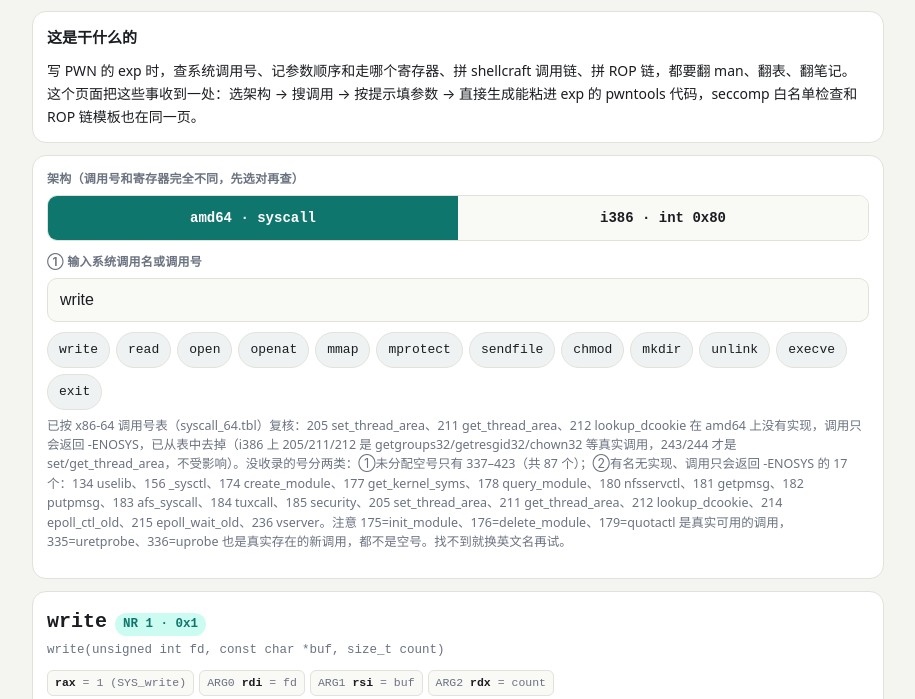
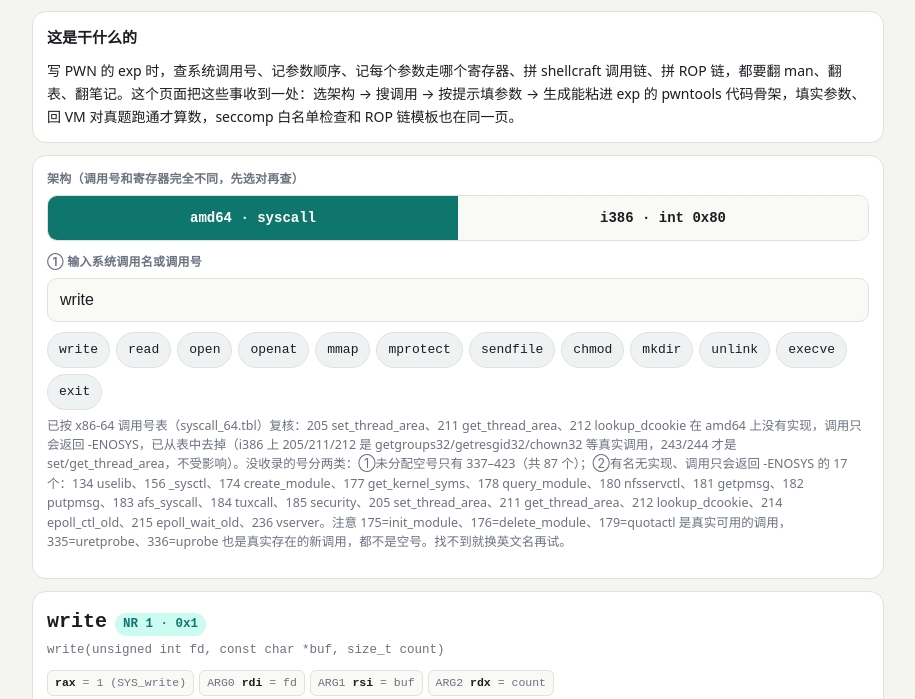
Before and after one commit to wzeze-lll/syscall-shellcraft-generator, a plain HTML site: page index.html in a window 1280 px wide. Shown: the part 101-800 px from the top of the page, without its empty margins (182-1097 px from the left). Drawn offline with Linux system fonts and the light colour scheme.

Commit message:
Intro: qualify generated code as skeleton, must fill params and verify in VM (multi-agent review)

```diff
--- a/index.html
+++ b/index.html
@@ -135,7 +135,7 @@ pre.code.blocked-code{box-shadow:0 0 0 2.5px #dc2626 inset}
   <!-- 简介 -->
   <div class="card">
     <h2>这是干什么的</h2>
-    <p style="margin:0;font-size:14px;line-height:1.65">写 PWN 的 exp 时，查系统调用号、记参数顺序和走哪个寄存器、拼 shellcraft 调用链、拼 ROP 链，都要翻 man、翻表、翻笔记。这个页面把这些事收到一处：选架构 → 搜调用 → 按提示填参数 → 直接生成能粘进 exp 的 pwntools 代码，seccomp 白名单检查和 ROP 链模板也在同一页。</p>
+    <p style="margin:0;font-size:14px;line-height:1.65">写 PWN 的 exp 时，查系统调用号、记参数顺序、记每个参数走哪个寄存器、拼 shellcraft 调用链、拼 ROP 链，都要翻 man、翻表、翻笔记。这个页面把这些事收到一处：选架构 → 搜调用 → 按提示填参数 → 生成能粘进 exp 的 pwntools 代码骨架，填实参数、回 VM 对真题跑通才算数，seccomp 白名单检查和 ROP 链模板也在同一页。</p>
   </div>
 
   <!-- 搜索 -->
```
